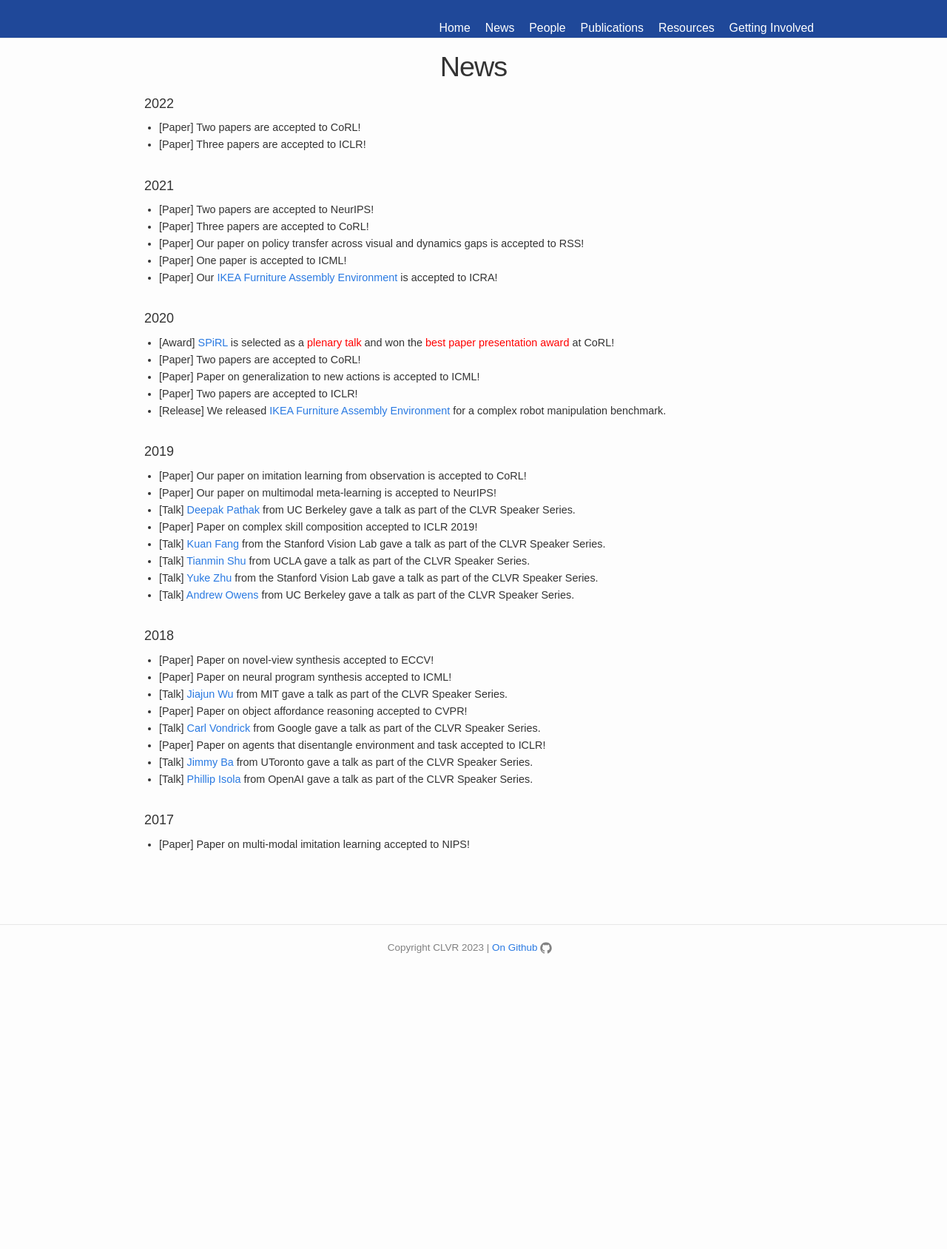
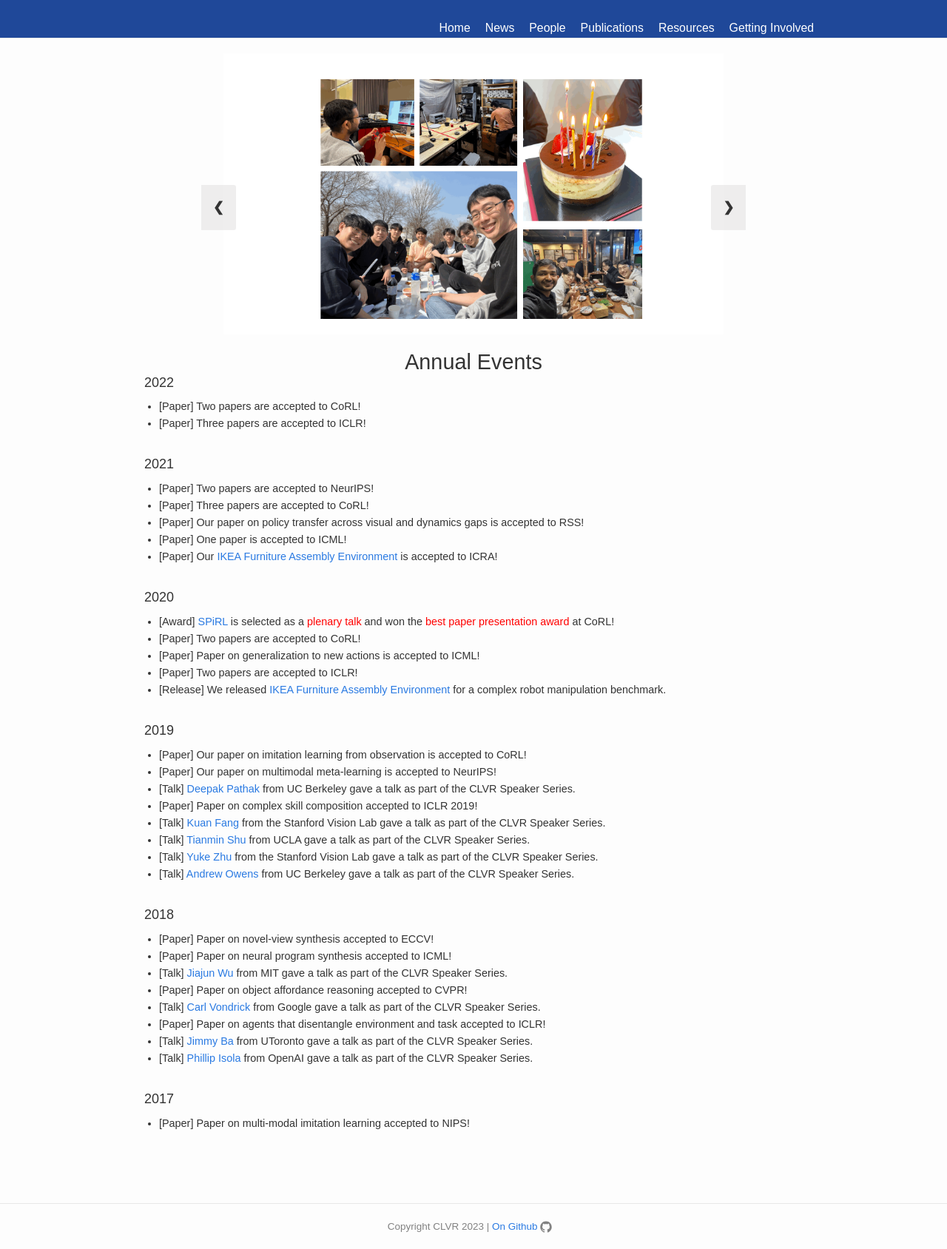
Before and after one commit to minhoheo/minhoheo.github.io, a Jekyll site: the page built from news.md, in a window 1280 px wide. Shown: the whole page at 74% size. Built offline with Jekyll 4.4.1, drawn with Linux system fonts in a browser that asks for light colours; some web fonts are replaced; before the commit the page ends 1312 px from its top, so only the background shows below that.

Commit message:
add news images

```diff
--- /dev/null
+++ b/_includes/news_carousel.html
@@ -0,0 +1,214 @@
+<style>
+  * {box-sizing:border-box}
+
+  /* Slideshow container */
+  .slideshow-container {
+    max-width: 100%;
+    position: relative;
+    margin: auto;
+    height: 400px;
+  }
+
+  /* Hide the images by default */
+  .mySlides {
+    display: none;
+    text-align: center;
+  }
+
+  /* Next & previous buttons */
+  .prev, .next {
+    cursor: pointer;
+    position: absolute;
+    top: 50%;
+    width: auto;
+    margin-top: -22px;
+    padding: 16px;
+    color: white;
+    font-weight: bold;
+    font-size: 18px;
+    transition: 0.6s ease;
+    border-radius: 0 3px 3px 0;
+    background-color: rgba(224, 223, 223, 0.53);
+  }
+
+  /* Position the "next button" to the right */
+  .next {
+    right: 0;
+    border-radius: 3px 0 0 3px;
+  }
+
+  /* On hover, add a black background color with a little bit see-through */
+  .prev:hover, .next:hover {
+    background-color: rgba(224, 223, 223, 1.0);
+  }
+
+  /* Caption text */
+  .text {
+    color: #f2f2f2;
+    font-size: 15px;
+    padding: 8px 12px;
+    position: absolute;
+    bottom: 8px;
+    width: 100%;
+    text-align: center;
+  }
+
+  /* Number text (1/3 etc) */
+  .numbertext {
+    color: #f2f2f2;
+    font-size: 12px;
+    padding: 8px 12px;
+    position: absolute;
+    top: 0;
+  }
+
+  /* The dots/bullets/indicators */
+  .dot {
+    cursor: pointer;
+    height: 15px;
+    width: 15px;
+    margin: 0 2px;
+    background-color: #bbb;
+    border-radius: 50%;
+    display: inline-block;
+    transition: background-color 0.6s ease;
+  }
+
+  .active, .dot:hover {
+    background-color: #717171;
+  }
+
+  /* Fading animation */
+  .slide-fade {
+    -webkit-animation-name: slide-fade;
+    -webkit-animation-duration: 1.5s;
+    animation-name: slide-fade;
+    animation-duration: 1.5s;
+  }
+
+  @-webkit-keyframes slide-fade {
+    from {opacity: .4}
+    to {opacity: 1}
+  }
+
+  @keyframes slide-fade {
+    from {opacity: .4}
+    to {opacity: 1}
+  }
+
+  .carousel-image {
+    max-height: 380px;
+    position: absolute;
+    top: 0;
+    bottom: 0;
+    left: 0;
+    right: 0;
+    margin: auto;
+  }
+
+  .picture-container {
+    height: 380px;
+    position: relative;
+  }
+
+  .youtube-container {
+    width: 100%;
+    height: 100%;
+    margin: auto;
+    position: relative;
+    padding-bottom: 56.25%;
+  }
+  .map-container {
+    width: 100%;
+    height: 100%;
+    margin: auto;
+    position: relative;
+    padding-bottom: 100%;
+  }
+
+</style>
+
+<div id="{{ include.name }}" class="carousel slide" data-ride="carousel">
+  <div class="slideshow-container">
+    {% for picture in include.data %}
+      <div class="mySlides slide-fade">
+        <div class='picture-container'>
+          {% if picture.video %}
+          <video width="100%" height="100%" muted="" playsinline="" autoplay="" loop=""
+                                                                 class="carousel-video">
+            <source type="video/mp4" src="{{ picture.video }}">
+          </video>
+          {% endif %}
+          {% if picture.url %}
+          <a href="{{picture.project}}"><img src="{{ picture.url }}" class='carousel-image'></a>
+          {% endif %}
+        </div>
+        <!-- <p class='banner-text'>{{ picture.title" }}</p> -->
+      </div>
+    {% endfor %}
+
+
+    <!-- Next and previous buttons -->
+    <a class="prev" onclick="prevHandler()">&#10094;</a>
+    <a class="next" onclick="nextHandler()">&#10095;</a>
+  </div>
+
+</div>
+
+<script>
+  var slideIndex = 0;
+  showSlides(slideIndex);
+
+  var autoAdvanceEnabled = true;
+  function autoAdvance() {
+    if (!autoAdvanceEnabled) {
+      return;
+    }
+
+    plusSlides(1);
+    setTimeout(autoAdvance, 5000);
+  };
+  autoAdvance();
+
+  // Next/previous controls
+  function plusSlides(n) {
+    showSlides(slideIndex += n);
+  }
+
+  function nextHandler() {
+    plusSlides(1);
+    autoAdvanceEnabled = false;
+  }
+
+  function prevHandler() {
+    plusSlides(-1);
+    autoAdvanceEnabled = false;
+  }
+
+  // Thumbnail image controls
+  function currentSlide(n) {
+    showSlides(slideIndex = n);
+  }
+
+  function showSlides(n) {
+    var i;
+    var slides = document.getElementsByClassName("mySlides");
+
+    if (n > slides.length) {slideIndex = 1}
+    if (n < 1) {slideIndex = slides.length}
+
+    for (i = 0; i < slides.length; i++) {
+        slides[i].style.display = "none";
+    }
+
+    // reset GIF
+    slides[slideIndex-1].style.display = "block";
+    var img = slides[slideIndex-1].getElementsByClassName("carousel-image")[0]
+    if (img) {
+      var imgUrl = img.src;
+      img.src = "";
+      setTimeout(function () {img.src = imgUrl;}, 1)
+      img.src = imgUrl;
+    }
+  }
+</script>
--- a/news.md
+++ b/news.md
@@ -1,12 +1,19 @@
 ---
-layout: page
+layout: people
 title: News
 permalink: /news/
-order: 0.5
+order: 2
 ---
 
 <div class='container'>
   <div class='row'>
+    <div class='col-lg-1'></div>
+    <br>
+    <div class='col-lg-10'>
+      {% include news_carousel.html name='Example' data=site.data.news_carousel %}
+    </div>
+
+    <h2 style='margin:auto;'> Annual Events </h2>
     <div class='col-lg-10'>
 	  <h4 style='text-align:left;'> 2022 </h4>
 	  <ul>
```
Also changed, not shown: _data/news_carousel.json (added, +40 -0 lines), getting_involved.md (+1 -1 lines), people.md (+4 -4 lines), research.md (+1 -1 lines), resources.md (+1 -1 lines), assets/news/00.gif (added), assets/news/00.jpeg (added), assets/news/01.gif (added), assets/news/01.jpg (added), assets/news/02.gif (added), assets/news/04.jpg (added), assets/news/06.jpg (added), 4 other files.
